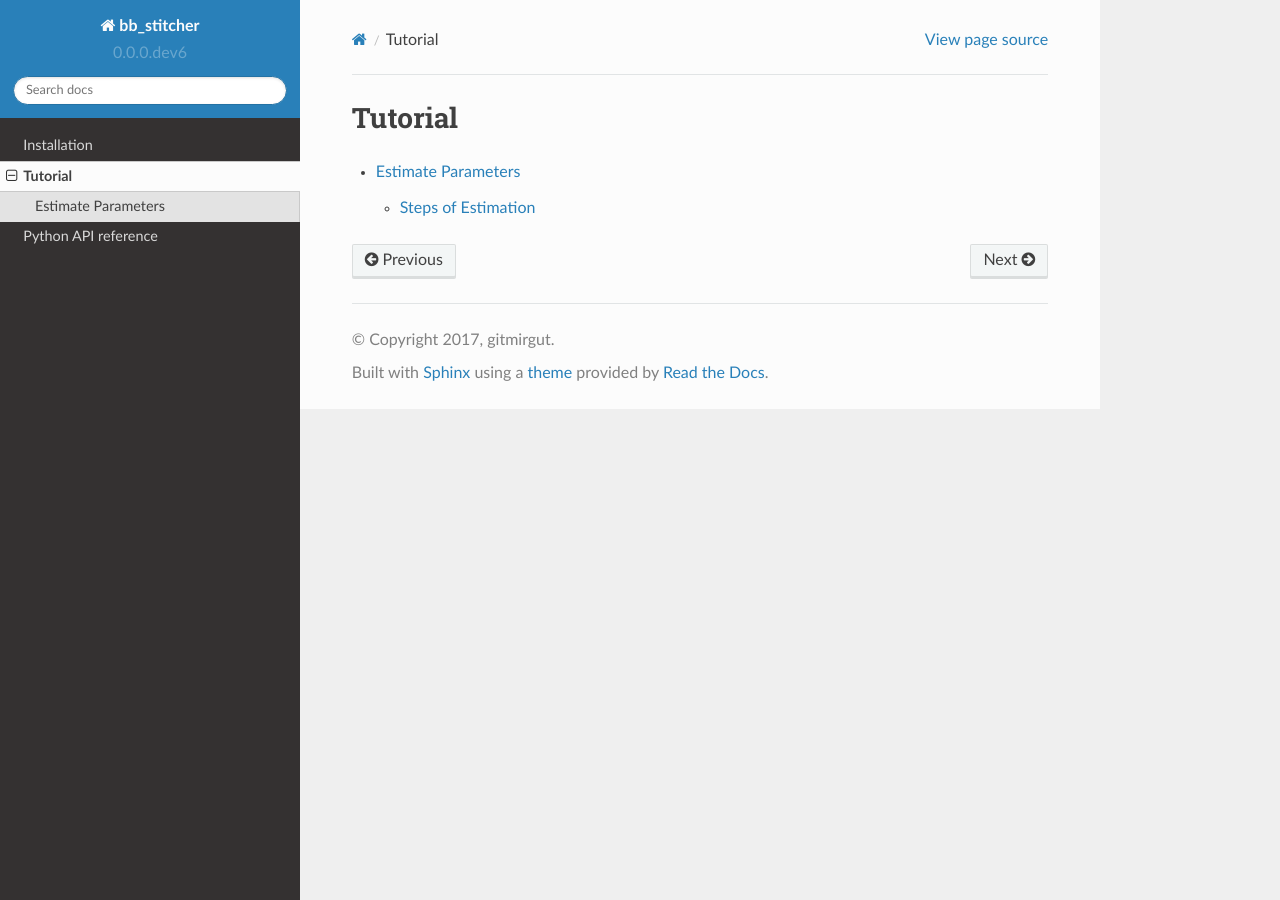
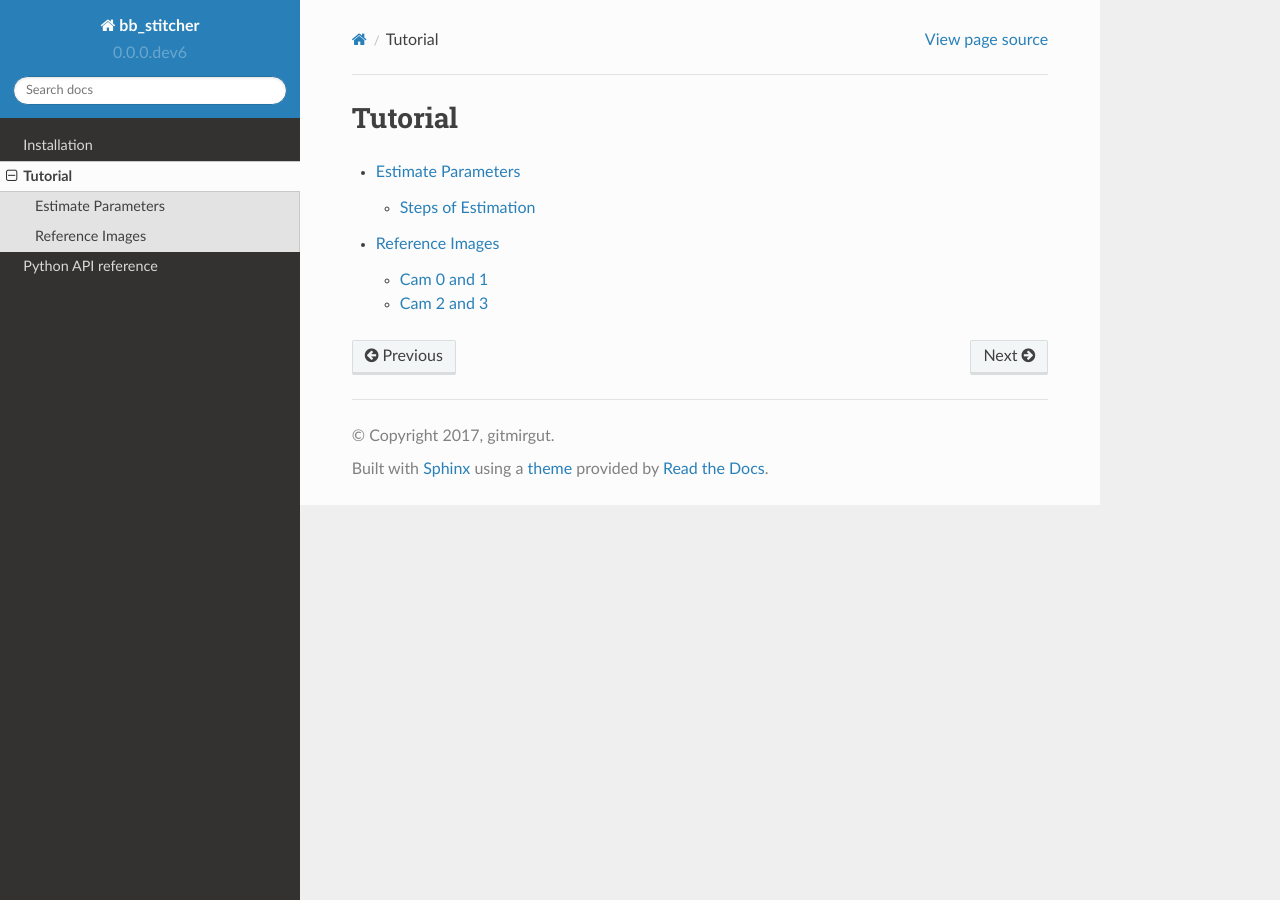
Before and after one commit to gitmirgut/bb_stitcher, a Sphinx documentation site: the page built from docs/tutorial_main.rst, in a window 1280 px wide. Built offline with Sphinx 7.4.7 and the Read the Docs theme 2.0.0, drawn with Linux system fonts in a browser that asks for light colours.

Commit message:
Add refernce images

```diff
--- /dev/null
+++ b/docs/tutorial/reference_images.rst
@@ -0,0 +1,13 @@
+--------------------
+Reference Images
+--------------------
+
+Cam 0 and 1
+^^^^^^^^^^^^
+.. image:: Cam_01_reference.png
+    :scale: 100%
+
+Cam 2 and 3
+^^^^^^^^^^^^
+.. image:: Cam_23_reference.png
+    :scale: 100%
--- a/docs/tutorial_main.rst
+++ b/docs/tutorial_main.rst
@@ -5,3 +5,4 @@ Tutorial
    :maxdepth: 2
 
    tutorial/determine_parameters
+   tutorial/reference_images
```
Also changed, not shown: 2 other files.
